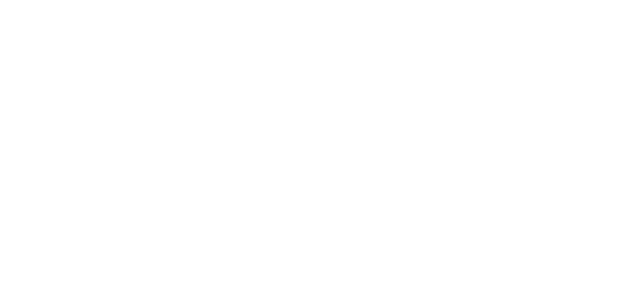
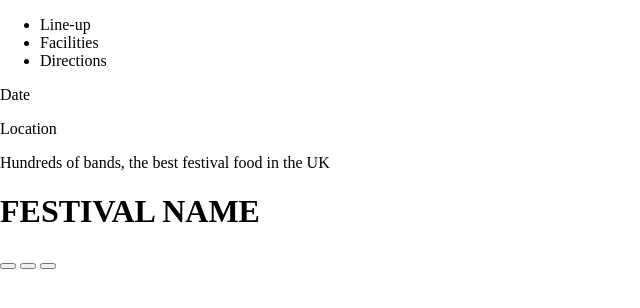
Before and after one commit to Lauro235/website-build, a plain HTML site: page index.html in a window 1280 px wide. Shown: the whole page, without its empty margins (0-640 px from the left). Drawn offline with Linux system fonts and the light colour scheme.

Commit message:
html elements added

```diff
--- a/index.html
+++ b/index.html
@@ -8,6 +8,25 @@
   <title>Menu Challenge</title>
 </head>
 <body>
+  <a>
+
+  </a>
+  <nav>
+    <ul>
+      <li>Line-up</li>
+      <li>Facilities</li>
+      <li>Directions</li>
+    </ul>
+  </nav>
+  <span>Date</span>
+  <p class="location">Location</p>
+  <p class="blurb">Hundreds of bands, the best festival food in the UK</p>
+  <h1>FESTIVAL NAME</h1>
+
+  <button class="ticket ticket-day"></button>
+  <button class="ticket ticket-camping"></button>
+
+  <button class="questions"></button>
   <!-- What makes a menu?
   <nav> tags?
     <a href="url"> to external page
```
